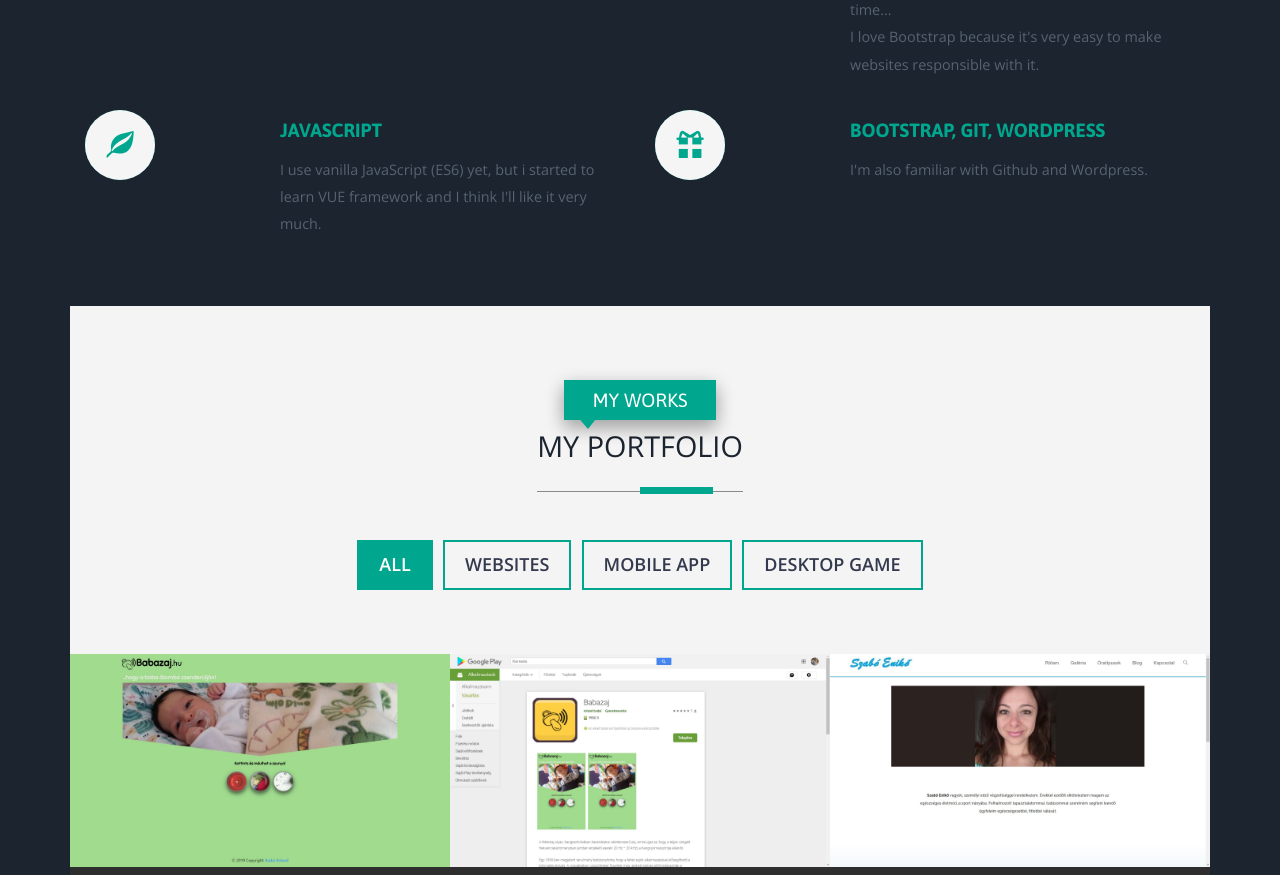
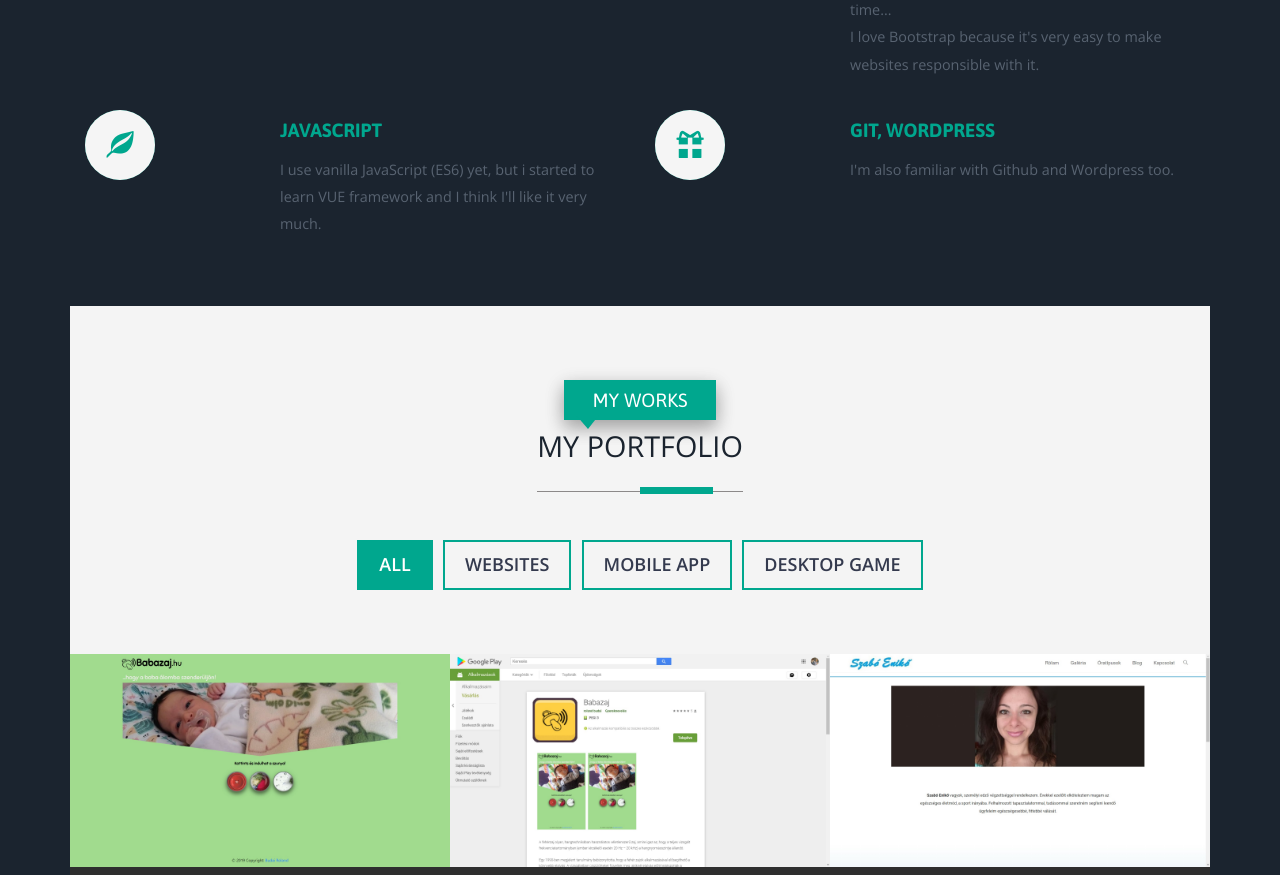
Before and after one commit to rolandbudaiportfolio/github.io, a plain HTML site: page index.html in a window 1280 px wide. Shown: the part 1020-1895 px from the top of the page. Drawn offline with nearby package versions, Linux system fonts and the light colour scheme; files whose address does not match are found by name.

Commit message:
small bugfix dor index.html

```diff
--- a/index.html
+++ b/index.html
@@ -167,8 +167,8 @@ Smartphone Compatible web template, free webdesigns for Nokia, Samsung, LG, Sony
 						</div>
 					</div>
 					<div class="col-xs-8 wthree_about_right_grid_right">
-					<h4>Bootstrap, Git, Wordpress</h4>
-					<p>I'm also familiar with Github and Wordpress.
+					<h4>Git, Wordpress</h4>
+					<p>I'm also familiar with Github and Wordpress too.
 					</p>
 					</div>
 					<div class="clearfix"> </div>
```
